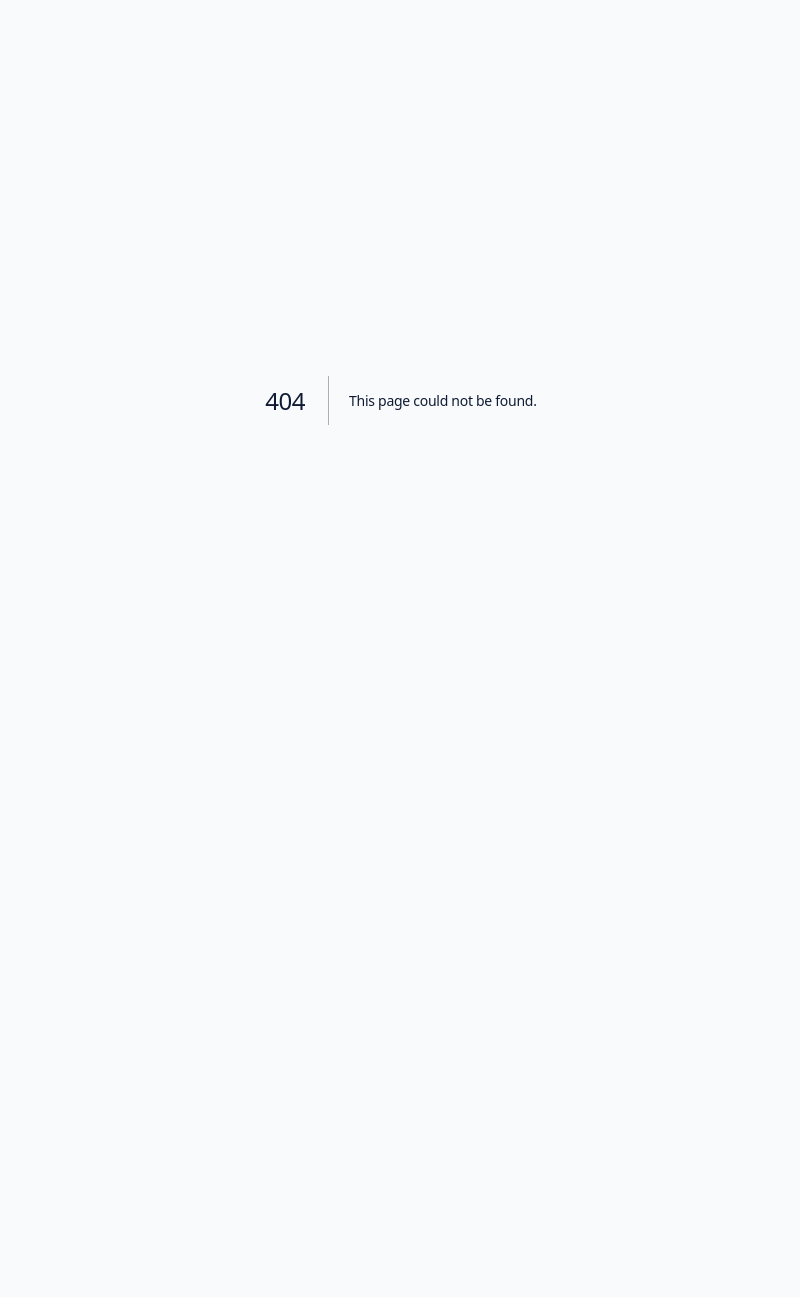
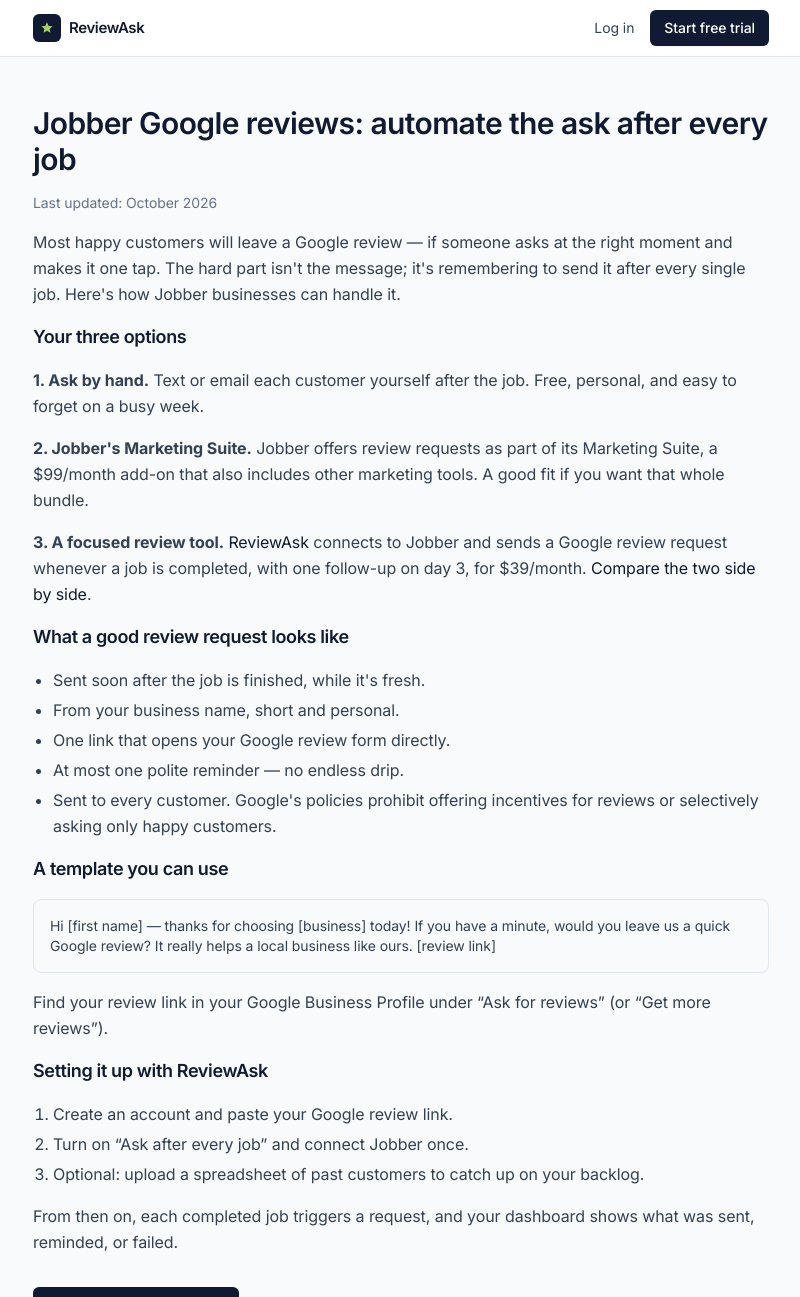
Before and after one commit to realnickd31/reviewask, a Next.js app in the folder app/: page /jobber-google-reviews in a window 1280 px wide. Before the commit this address had no page. Shown: the top 1297 px of the page, without its empty margins (239-1039 px from the left). Before the commit the page ends 800 px from the top, so only its background shows below. Built offline with nearby package versions, Linux system fonts and the light colour scheme.

Commit message:
SEO: /jobber-google-reviews guide, /jobber-marketing-suite-alternative 308 -> compare page, compare title targets 'alternative'

```diff
--- a/app/app/compare/jobber-marketing-suite/page.tsx
+++ b/app/app/compare/jobber-marketing-suite/page.tsx
@@ -1,7 +1,7 @@
 import Link from "next/link";
 import Legal from "@/components/Legal";
 export const metadata = {
-  title: { absolute: "ReviewAsk vs. Jobber Marketing Suite — review requests for $39" },
+  title: { absolute: "Jobber Marketing Suite alternative for Google reviews — ReviewAsk, $39/mo" },
   description: "Want Google review requests after every Jobber job without the $99/month Marketing Suite add-on? ReviewAsk does review asks for $39/month.",
   alternates: { canonical: "/compare/jobber-marketing-suite" },
 };
@@ -21,7 +21,7 @@
   <h2>Choose the Marketing Suite if…</h2><p>You want Jobber&apos;s full marketing bundle, not just reviews, and you&apos;d rather keep everything inside one product.</p>
   <h2>Choose ReviewAsk if…</h2><p>Reviews are the thing you care about. You want every finished job to trigger a polite ask automatically, without paying for marketing tools you won&apos;t use. ReviewAsk sends the same request to every customer — no gating, no incentives — in line with Google&apos;s review policies.</p>
   <h2>How setup works</h2><p>Create an account, paste your Google review link, connect Jobber once, and turn on &ldquo;Ask after every job.&rdquo; Have past customers? Upload a spreadsheet to catch up on your backlog.</p>
-  <p>More on using ReviewAsk with Jobber: <Link href="/for-jobber">ReviewAsk for Jobber</Link>.</p>
+  <p>More on using ReviewAsk with Jobber: <Link href="/for-jobber">ReviewAsk for Jobber</Link> and <Link href="/jobber-google-reviews">how to get more Google reviews from Jobber jobs</Link>.</p>
   <p className="pt-4"><Link href="/signup" className="btn-navy px-5 py-3 no-underline">Start your 7-day free trial</Link></p>
   <p className="text-sm text-slate-500">Pricing for Jobber&apos;s Marketing Suite is as listed by Jobber and may change; check Jobber for current details. ReviewAsk is not affiliated with Jobber. Questions? <a href="mailto:support@getreviewask.com" className="underline">support@getreviewask.com</a>.</p>
 </Legal>; }
--- /dev/null
+++ b/app/app/jobber-google-reviews/page.tsx
@@ -0,0 +1,24 @@
+import Link from "next/link";
+import Legal from "@/components/Legal";
+export const metadata = {
+  title: { absolute: "Jobber Google reviews: how to automate review requests after every job" },
+  description: "How Jobber businesses get more Google reviews: ask after every completed job, follow up once, and send everyone to Google. Options compared, setup steps, and a message template.",
+  alternates: { canonical: "/jobber-google-reviews" },
+};
+export default function Page() { return <Legal title="Jobber Google reviews: automate the ask after every job">
+  <p>Most happy customers will leave a Google review — if someone asks at the right moment and makes it one tap. The hard part isn&apos;t the message; it&apos;s remembering to send it after every single job. Here&apos;s how Jobber businesses can handle it.</p>
+  <h2>Your three options</h2>
+  <p><strong>1. Ask by hand.</strong> Text or email each customer yourself after the job. Free, personal, and easy to forget on a busy week.</p>
+  <p><strong>2. Jobber&apos;s Marketing Suite.</strong> Jobber offers review requests as part of its Marketing Suite, a $99/month add-on that also includes other marketing tools. A good fit if you want that whole bundle.</p>
+  <p><strong>3. A focused review tool.</strong> <Link href="/for-jobber">ReviewAsk</Link> connects to Jobber and sends a Google review request whenever a job is completed, with one follow-up on day 3, for $39/month. <Link href="/compare/jobber-marketing-suite">Compare the two side by side</Link>.</p>
+  <h2>What a good review request looks like</h2>
+  <ul className="list-disc space-y-1 pl-5"><li>Sent soon after the job is finished, while it&apos;s fresh.</li><li>From your business name, short and personal.</li><li>One link that opens your Google review form directly.</li><li>At most one polite reminder — no endless drip.</li><li>Sent to every customer. Google&apos;s policies prohibit offering incentives for reviews or selectively asking only happy customers.</li></ul>
+  <h2>A template you can use</h2>
+  <blockquote className="rounded-lg border border-slate-200 bg-slate-50 p-4 text-sm">Hi [first name] — thanks for choosing [business] today! If you have a minute, would you leave us a quick Google review? It really helps a local business like ours. [review link]</blockquote>
+  <p>Find your review link in your Google Business Profile under &ldquo;Ask for reviews&rdquo; (or &ldquo;Get more reviews&rdquo;).</p>
+  <h2>Setting it up with ReviewAsk</h2>
+  <ol className="list-decimal space-y-1 pl-5"><li>Create an account and paste your Google review link.</li><li>Turn on &ldquo;Ask after every job&rdquo; and connect Jobber once.</li><li>Optional: upload a spreadsheet of past customers to catch up on your backlog.</li></ol>
+  <p>From then on, each completed job triggers a request, and your dashboard shows what was sent, reminded, or failed.</p>
+  <p className="pt-4"><Link href="/signup" className="btn-navy px-5 py-3 no-underline">Start your 7-day free trial</Link></p>
+  <p className="text-sm text-slate-500">$39/month or $390/year after the trial · No contract · Cancel anytime. Marketing Suite pricing as listed by Jobber and may change. ReviewAsk is not affiliated with Jobber or Google.</p>
+</Legal>; }
--- a/app/app/sitemap.ts
+++ b/app/app/sitemap.ts
@@ -1,5 +1,5 @@
 import type { MetadataRoute } from "next";
 export default function sitemap(): MetadataRoute.Sitemap {
   const b = "https://getreviewask.com";
-  return ["", "/for-jobber", "/for-housecall-pro", "/pricing", "/compare/jobber-marketing-suite", "/signup", "/sms", "/privacy", "/terms"].map((p) => ({ url: b + p, lastModified: new Date("2026-10-27") }));
+  return ["", "/for-jobber", "/for-housecall-pro", "/jobber-google-reviews", "/pricing", "/compare/jobber-marketing-suite", "/signup", "/sms", "/privacy", "/terms"].map((p) => ({ url: b + p, lastModified: new Date("2026-10-27") }));
 }
--- a/app/components/Footer.tsx
+++ b/app/components/Footer.tsx
@@ -5,7 +5,7 @@
   return <footer className="border-t border-slate-200 bg-white text-slate-600"><div className="mx-auto max-w-6xl px-6 py-14">
     <div className="grid gap-10 sm:grid-cols-4">
       <div className="sm:col-span-2"><Logo dark /><p className="mt-3 max-w-xs text-sm leading-relaxed text-slate-500">Automatic Google review requests for Jobber and field-service businesses. Simple, policy-safe, month-to-month.</p></div>
-      <div><p className="eyebrow mb-3">Product</p><ul className={col}><li><Link href="/#how" className="hover:text-navy-900">How it works</Link></li><li><Link href="/pricing" className="hover:text-navy-900">Pricing</Link></li><li><Link href="/for-jobber" className="hover:text-navy-900">For Jobber users</Link></li><li><Link href="/for-housecall-pro" className="hover:text-navy-900">For Housecall Pro users</Link></li><li><Link href="/compare/jobber-marketing-suite" className="hover:text-navy-900">vs. Jobber Marketing Suite</Link></li><li><Link href="/#faq" className="hover:text-navy-900">FAQ</Link></li><li><Link href="/login" className="hover:text-navy-900">Log in</Link></li></ul></div>
+      <div><p className="eyebrow mb-3">Product</p><ul className={col}><li><Link href="/#how" className="hover:text-navy-900">How it works</Link></li><li><Link href="/pricing" className="hover:text-navy-900">Pricing</Link></li><li><Link href="/for-jobber" className="hover:text-navy-900">For Jobber users</Link></li><li><Link href="/jobber-google-reviews" className="hover:text-navy-900">Jobber Google reviews guide</Link></li><li><Link href="/for-housecall-pro" className="hover:text-navy-900">For Housecall Pro users</Link></li><li><Link href="/compare/jobber-marketing-suite" className="hover:text-navy-900">vs. Jobber Marketing Suite</Link></li><li><Link href="/#faq" className="hover:text-navy-900">FAQ</Link></li><li><Link href="/login" className="hover:text-navy-900">Log in</Link></li></ul></div>
       <div><p className="eyebrow mb-3">Company</p><ul className={col}><li><a href="mailto:support@getreviewask.com" className="hover:text-navy-900">Contact support</a></li><li><Link href="/terms" className="hover:text-navy-900">Terms of Service</Link></li><li><Link href="/privacy" className="hover:text-navy-900">Privacy Policy</Link></li><li><Link href="/sms" className="hover:text-navy-900">SMS terms &amp; opt-in</Link></li></ul></div>
     </div>
     <div className="mt-12 flex flex-col justify-between gap-2 border-t border-slate-200 pt-6 text-xs text-slate-500 sm:flex-row">
--- a/app/next.config.mjs
+++ b/app/next.config.mjs
@@ -1 +1,6 @@
-export default { experimental: { serverComponentsExternalPackages: ["better-sqlite3"] } };
+export default {
+  experimental: { serverComponentsExternalPackages: ["better-sqlite3"] },
+  async redirects() {
+    return [{ source: "/jobber-marketing-suite-alternative", destination: "/compare/jobber-marketing-suite", permanent: true }];
+  },
+};
```
Also changed, not shown: 1 other file (tests, documents, lock files or other folders).
